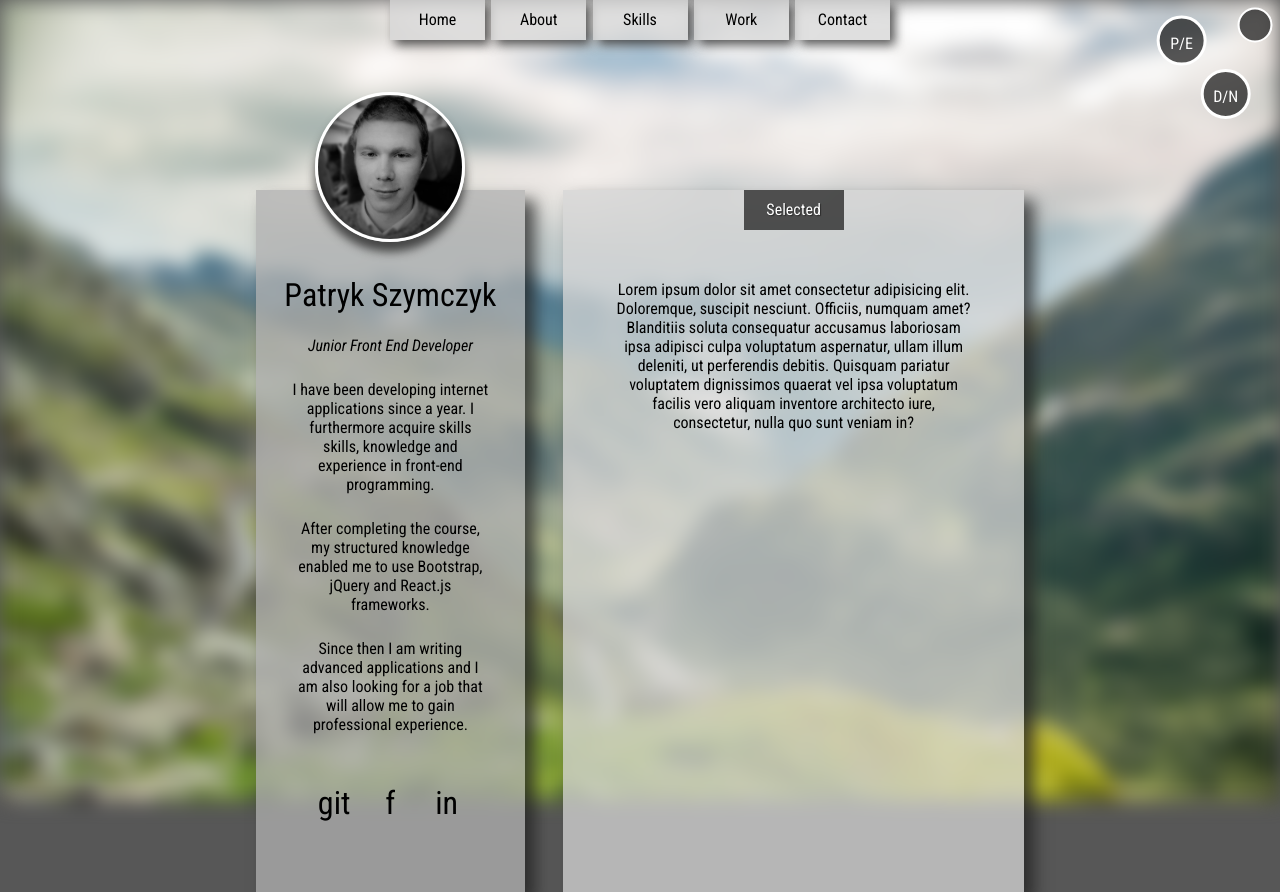
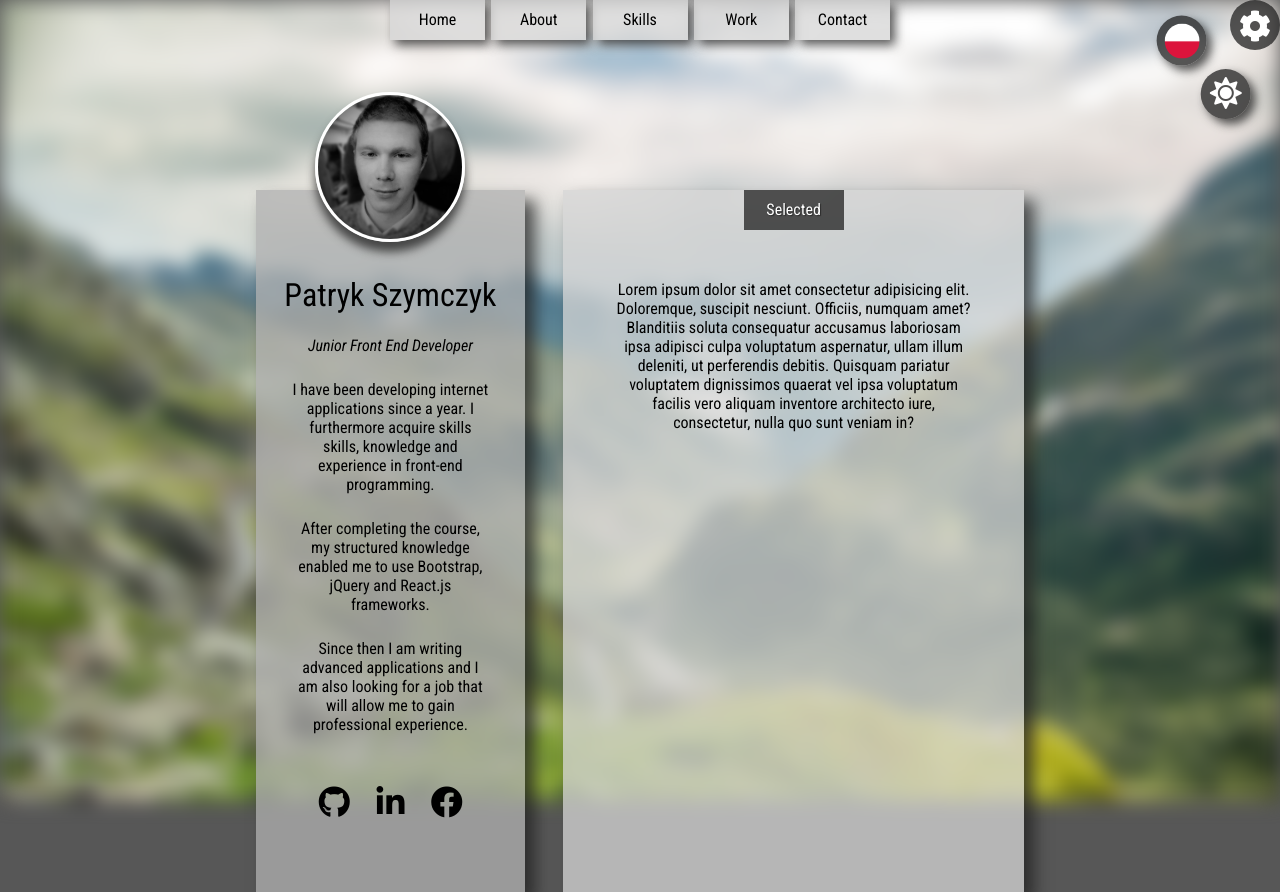
Before and after one commit to patszy/patszy.github.io, a plain HTML site: page index.html in a window 1280 px wide. Both pictures are taken after a click on the label 1255 px from the left and 25 px from the top of the page. Drawn offline with Linux system fonts and the light colour scheme.

Commit message:
Added options and icons

```diff
--- a/css/__base.css
+++ b/css/__base.css
@@ -14,6 +14,7 @@ body {
     background: var(--dark-color);
     color:  var(--light-text-color);
     font-family: 'Roboto Condensed', sans-serif;
+    overflow: hidden;
 }
 
 .bg-image {
--- a/css/__menu.css
+++ b/css/__menu.css
@@ -12,6 +12,7 @@
     line-height: 2.5rem;
     box-shadow: 5px 5px 10px var(--dark-color);
     text-transform: capitalize;
+    position: relative;
 }
 
 .menu ul li:hover {
--- a/css/__options.css
+++ b/css/__options.css
@@ -20,7 +20,8 @@
    line-height: 50px;
    transform: translate3d(0, 0, 0);
    transition: transform ease-out .2s;
-    border: 3px solid var(--dark-text-color);
+   font-size: 2rem;
+   box-shadow: 5px 5px 10px var(--dark-color);
 }
 
 .opt-item {
@@ -44,7 +45,8 @@
 
 .opt-open:checked + .opt-button {
    transition-duration: .2s;
-    transform: scale(0.7, 0.7);
+   transform: rotate(180deg);
+   box-shadow: none;
 }
 
 .opt-open:checked ~ .opt-item {
@@ -61,3 +63,15 @@
    transition-duration: .28s;
    transform: rotate(113deg) translate(75px) rotate(-113deg);
 }
+
+.opt-item img {
+   width: 70%;
+   height: 70%;
+   position: absolute;
+   top: 0;
+   left: 0;
+   bottom: 0;
+   right: 0;
+   margin: auto;
+   border-radius: 100px;
+}
--- a/index.html
+++ b/index.html
@@ -9,6 +9,7 @@
 
     <title>Portfolio Patryk Szymczyk</title>
 
+    <link rel="stylesheet" href="https://cdnjs.cloudflare.com/ajax/libs/font-awesome/5.12.1/css/all.min.css">
     <link href="https://fonts.googleapis.com/css?family=Roboto+Condensed:400,400i&display=swap" rel="stylesheet">
     <link rel="stylesheet" href="./css/style.css">
 
@@ -30,10 +31,18 @@
     <nav class="options">
         <input type="checkbox" href="#" class="opt-open" name="opt-open" id="opt-open" />
 
-        <label class="opt-button" for="opt-open"></label>
+        <label class="opt-button" for="opt-open">
+            <i class="fas fa-cog"></i>
+            <!-- <i class="fas fa-times"></i> -->
+        </label>
 
-        <a href="#" class="opt-item"> P/E </a>
-        <a href="#" class="opt-item"> D/N </a>
+        <a href="#Lang" class="opt-item">
+            <img src="img/pl.png"></a>
+            <!-- <img src="img/en.png"></a> -->
+        <a href="#Theme" class="opt-item">
+            <i class="fas fa-sun"></i>
+            <!-- <i class="fas fa-moon"></i> -->
+        </a>
     </nav>
 
     <main>
@@ -49,9 +58,9 @@
 
             <div class="social">
                 <ul>
-                    <li><a href="#">git</a></li>
-                    <li><a href="#">f</a></li>
-                    <li><a href="#">in</a></li>
+                    <li><a href="#"><i class="fab fa-github"></i></a></li>
+                    <li><a href="#"><i class="fab fa-linkedin-in"></i></a></li>
+                    <li><a href="#"><i class="fab fa-facebook"></i></a></li>
                 </ul>
             </div>
         </div>
```
Also changed, not shown: img/en.png (added), img/pl.png (added). Lines whose indentation alone changed are shown as unchanged.
